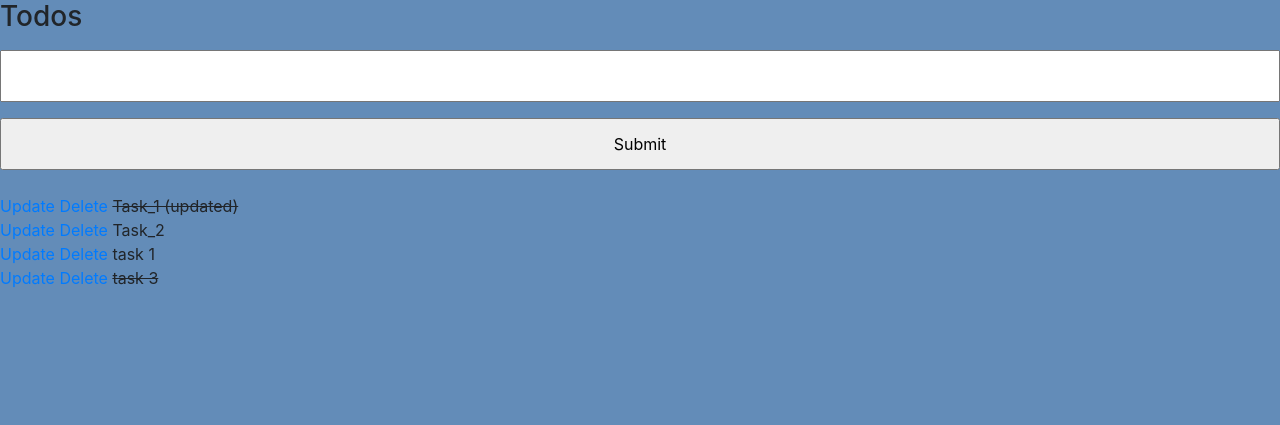
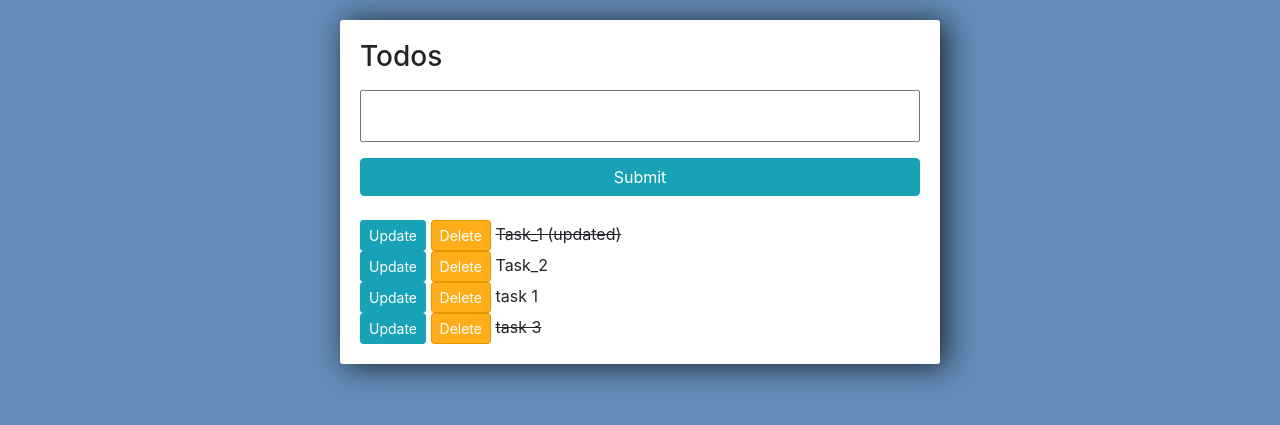
Before and after one commit to stevekutz/django_todo_crud, a Django app: page / in a window 1280 px wide. Shown: the top 425 px of the page. Run offline with Django 3.2, Linux system fonts and the light colour scheme; data comes from the database, SQL or seed files in the repository; some libraries are stand-ins or nearby versions.

Commit message:
added styling to todo list container

```diff
--- a/todo/tasks/templates/tasks/list.html
+++ b/todo/tasks/templates/tasks/list.html
@@ -45,20 +45,25 @@
 		border-color: #e59400;
 	}
 
+    .btn_warning{
+        border-color: #e59400;
+    }
+
 </style>
 
+<div class = "center-column">
     <h3> Todos </h3>
 
     <form method = "POST" action = "/">
         {% csrf_token %}
         {{form.title}}
-    <input type="submit" name = "Create Task">
+        <input class = "btn btn-info" type="submit" name = "Create Task">
     </form>
 
     {% for task in tasks %}
         <div>
-        <a href = "{% url 'update_task' task.id %}"> Update </a>
-        <a href = "{% url 'delete' task.id %}"> Delete </a>
+            <a class = "btn btn-sm btn-info"  href = "{% url 'update_task' task.id %}"> Update </a>
+            <a class = "btn btn-sm btn-danger"  href = "{% url 'delete' task.id %}"> Delete </a>
 
             {% if task.complete == True %}
             <strike>{{task}}</strike>
@@ -68,3 +73,4 @@
 
         </div>
     {% endfor %}
+</div>
```
Also changed, not shown: README.MD. Lines whose indentation alone changed are shown as unchanged.
